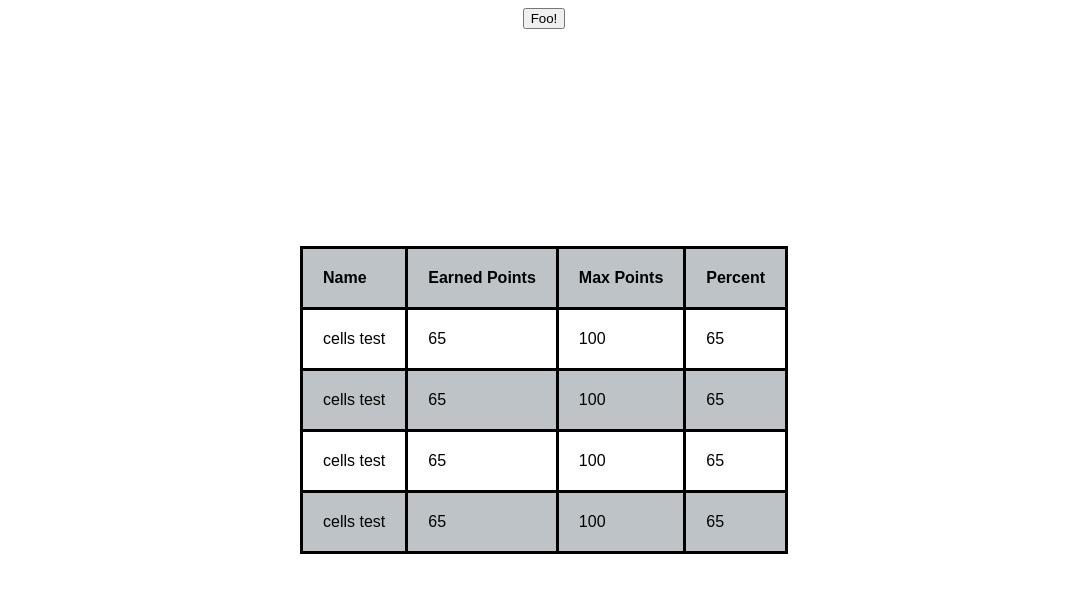
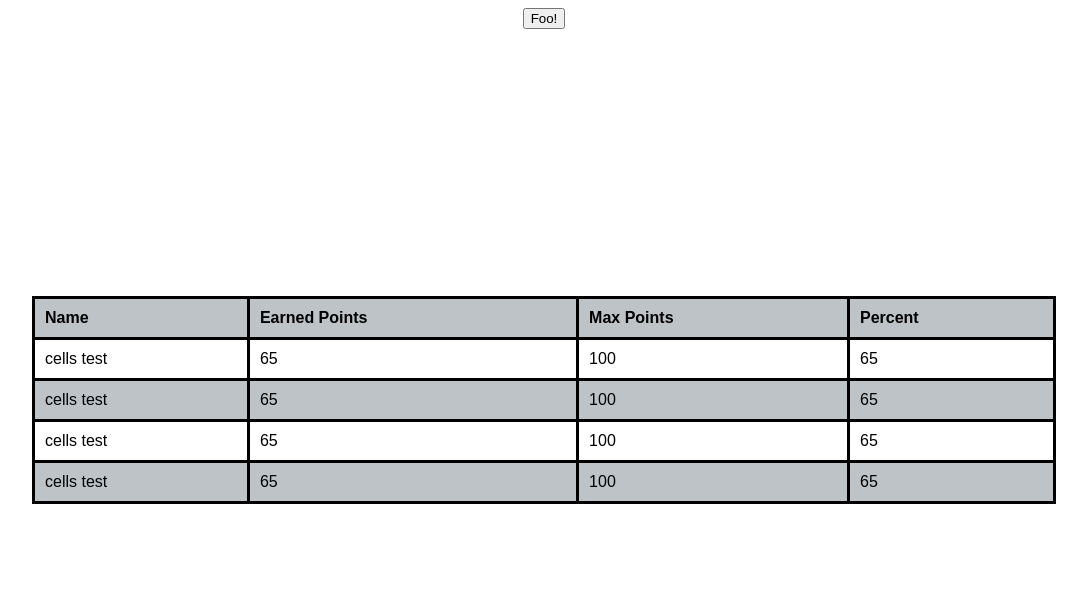
Before and after one commit to Aviel-Resnick/hacPortal, a plain HTML site: page dispGrades.html in a window 1280 px wide. Both pictures are taken after a click on the button "Foo!". Shown: the whole page, without its empty margins (96-1183 px from the left). Drawn offline with Linux system fonts and the light colour scheme.

Commit message:
Styling edits

```diff
--- a/css/styles.css
+++ b/css/styles.css
@@ -14,6 +14,7 @@
 
 .tableContainer {
   position: absolute;
+  width: 80%;
   top: 50%;
   left: 50%;
   -moz-transform: translateX(-50%) translateY(-50%);
@@ -62,7 +63,7 @@ table {
 td, th {
   border: 3px solid black;
   text-align: left;
-  padding: 20px;
+  padding: 10px;
 }
 
 tr:nth-child(even) {
--- a/js/disp.js
+++ b/js/disp.js
@@ -1,5 +1,5 @@
 function addTable() {
-  window.alert("I am button");
+  window.alert("Bar");
   var table = document.createElement('table');
 
   // this will be the number of assignments = number of objects pulled
@@ -40,15 +40,15 @@ function addTable() {
     var td3 = document.createElement('td');
     var td4 = document.createElement('td');
 
-    var text1 = document.createTextNode('cells test');
-    var text2 = document.createTextNode('65');
-    var text3 = document.createTextNode('100');
-    var text4 = document.createTextNode('65');
+    var name = document.createTextNode('cells test');
+    var pointsEarned = document.createTextNode('65');
+    var maxPoints = document.createTextNode('100');
+    var percent = document.createTextNode('65');
 
-    td1.appendChild(text1);
-    td2.appendChild(text2);
-    td3.appendChild(text3);
-    td4.appendChild(text4);
+    td1.appendChild(name);
+    td2.appendChild(pointsEarned);
+    td3.appendChild(maxPoints);
+    td4.appendChild(percent);
 
     tr.appendChild(td1);
     tr.appendChild(td2);
```
Also changed, not shown: dispGrades.html (+1 -2 lines).
